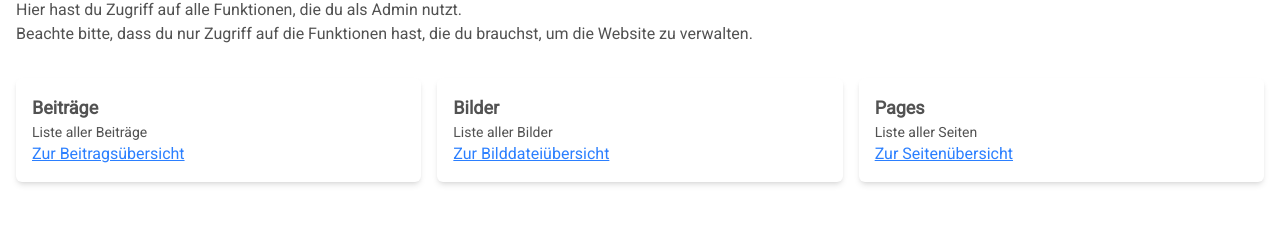
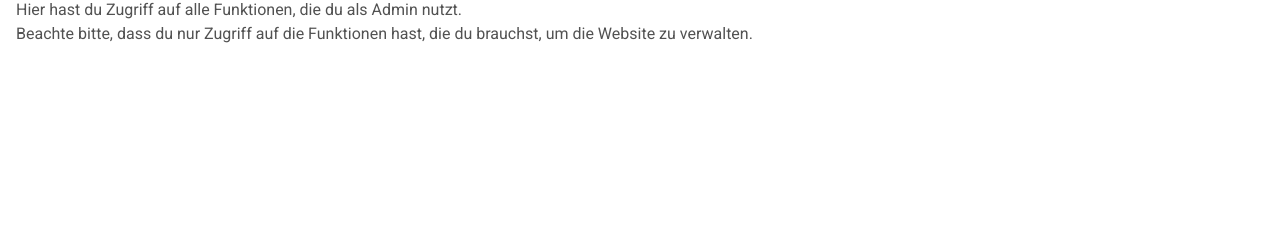
Before and after one commit to mariokreitz/blog-with-simple-cms, a Next.js app: page /admin in a window 1280 px wide. Shown: the part 146-378 px from the top of the page. Built offline with nearby package versions, Linux system fonts and the light colour scheme; no server answers; sample sign-in values are in the browser's storage.

Commit message:
Update page.tsx

```diff
--- a/app/admin/page.tsx
+++ b/app/admin/page.tsx
@@ -17,38 +17,6 @@ const page = async () => {
         Beachte bitte, dass du nur Zugriff auf die Funktionen hast, die du
         brauchst, um die Website zu verwalten.
       </p>
-      <div className="mt-8 grid grid-cols-3 gap-4">
-        <div className="rounded-md bg-white p-4 shadow-md">
-          <h2 className="text-lg font-bold">Beiträge</h2>
-          <p className="text-sm">Liste aller Beiträge</p>
-          <a
-            href="/admin/posts"
-            className="text-blue-500 underline hover:text-blue-700"
-          >
-            Zur Beitragsübersicht
-          </a>
-        </div>
-        <div className="rounded-md bg-white p-4 shadow-md">
-          <h2 className="text-lg font-bold">Bilder</h2>
-          <p className="text-sm">Liste aller Bilder</p>
-          <a
-            href="/admin/images"
-            className="text-blue-500 underline hover:text-blue-700"
-          >
-            Zur Bilddateiübersicht
-          </a>
-        </div>
-        <div className="rounded-md bg-white p-4 shadow-md">
-          <h2 className="text-lg font-bold">Pages</h2>
-          <p className="text-sm">Liste aller Seiten</p>
-          <a
-            href="/admin/pages"
-            className="text-blue-500 underline hover:text-blue-700"
-          >
-            Zur Seitenübersicht
-          </a>
-        </div>
-      </div>
     </div>
   );
 };
```
